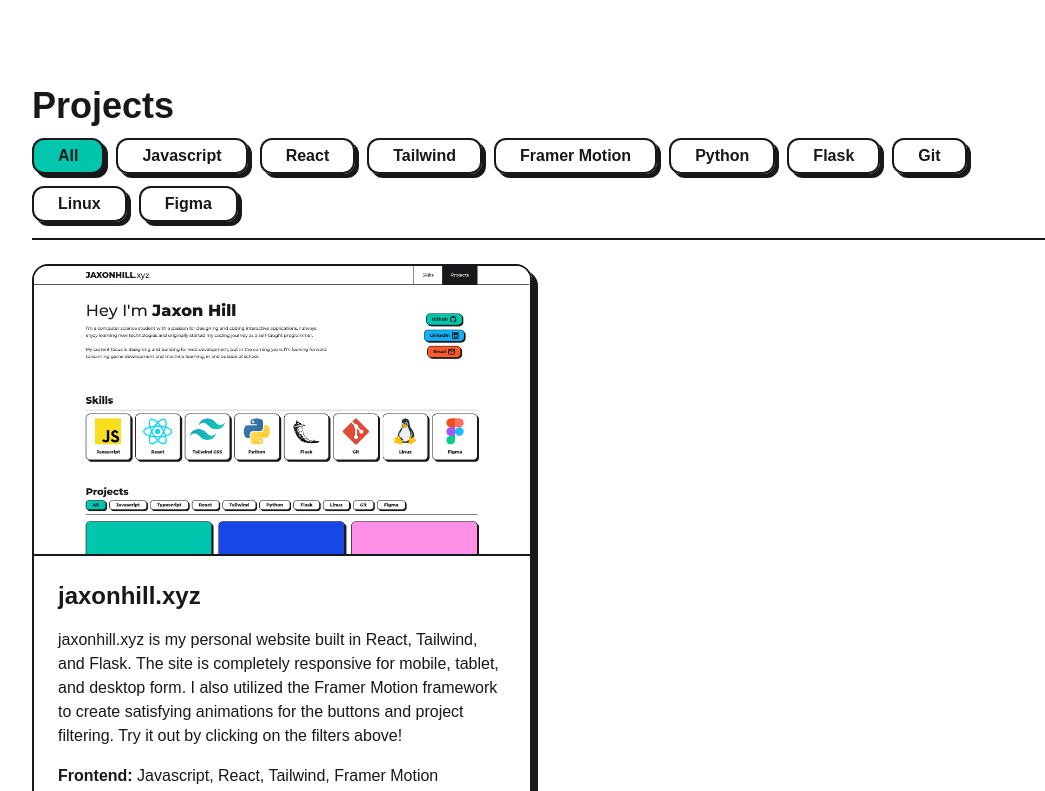
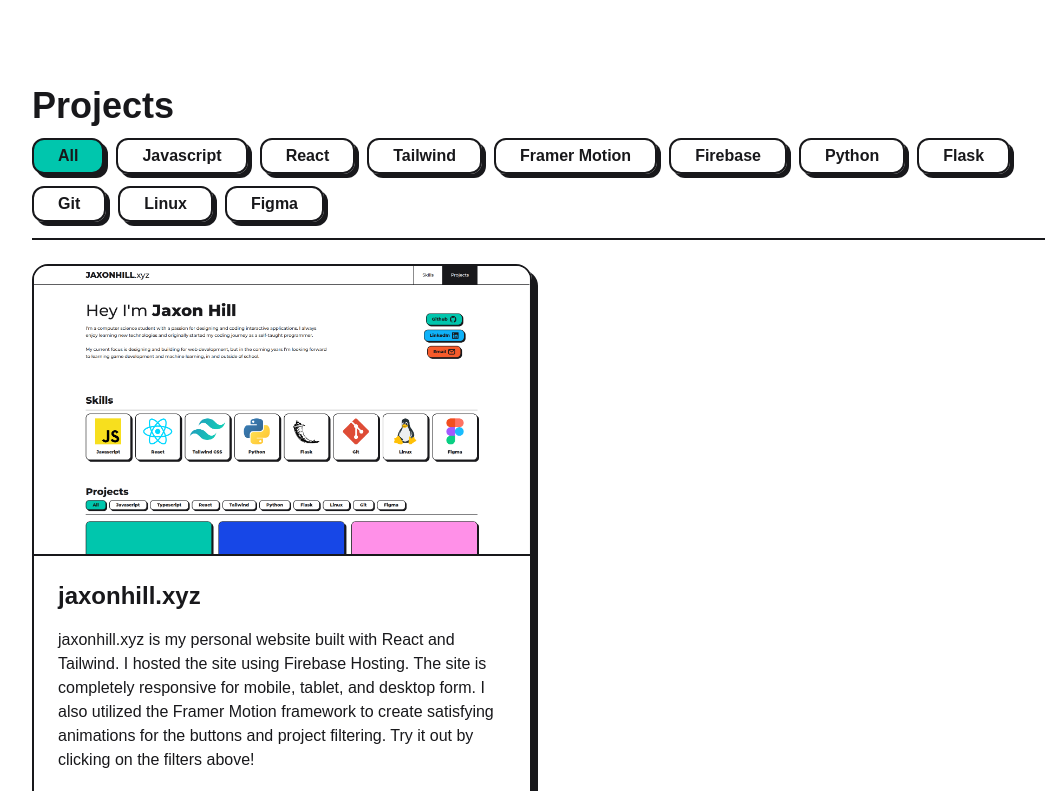
Before and after one commit to jaxonhill/personal-website, a React (Create React App) app in the folder frontend/: page / in a window 1280 px wide. Shown: the part 960-1751 px from the top of the page, without its empty margins (96-1141 px from the left). Built offline with nearby package versions, Linux system fonts and the light colour scheme; the HTML template or start-up script is replaced by a standard one.

Commit message:
Change project wording

```diff
--- a/frontend/src/components/ProjectSection.js
+++ b/frontend/src/components/ProjectSection.js
@@ -7,14 +7,14 @@
     {
         "id": 1,
         "name": "jaxonhill.xyz",
-        "info": "jaxonhill.xyz is my personal website built in React, Tailwind, \
-                 and Flask. The site is completely responsive for mobile, tablet, \
-                 and desktop form. I also utilized the Framer Motion framework \
+        "info": "jaxonhill.xyz is my personal website built with React and Tailwind. \
+                 I hosted the site using Firebase Hosting. The site is completely responsive \
+                 for mobile, tablet, and desktop form. I also utilized the Framer Motion framework \
                  to create satisfying animations for the buttons and project filtering. \
                  Try it out by clicking on the filters above!",
         "image": "./images/personal_site.png",
         "frontendTech": ["Javascript", "React", "Tailwind", "Framer Motion"],
-        "backendTech": ["Python", "Flask"],
+        "backendTech": ["Firebase"],
         "otherTech": ["Linux", "Git", "Figma"],
         "liveSiteLink": "#",
         "githubLink": "https://github.com/jaxonhill/personal-website",
@@ -26,6 +26,7 @@
     { "name": "React", "bgColor": "bg-light-blue" },
     { "name": "Tailwind", "bgColor": "bg-cyan" },
     { "name": "Framer Motion", "bgColor": "bg-purple" },
+    { "name": "Firebase", "bgColor": "bg-bright-orange" },
     { "name": "Python", "bgColor": "bg-gold" },
     { "name": "Flask", "bgColor": "bg-green" },
     { "name": "Git", "bgColor": "bg-bright-orange" },
```
